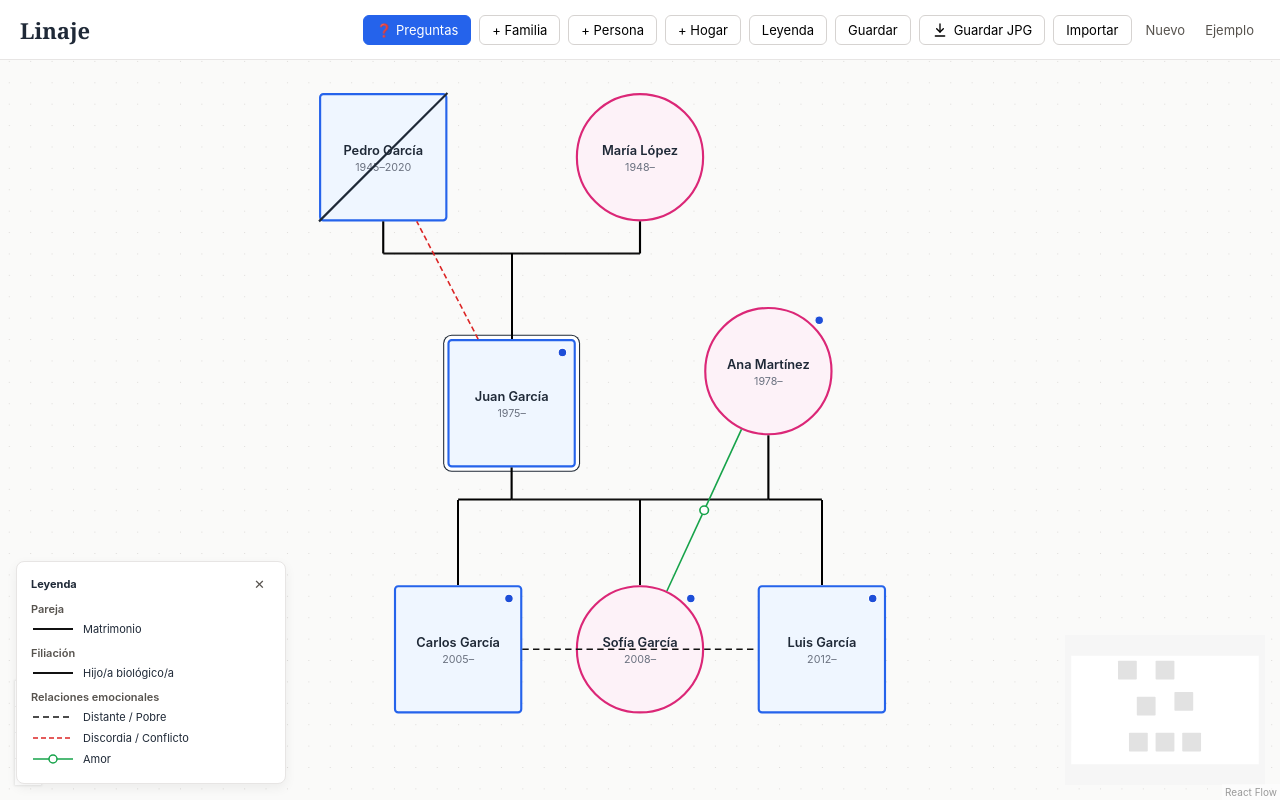
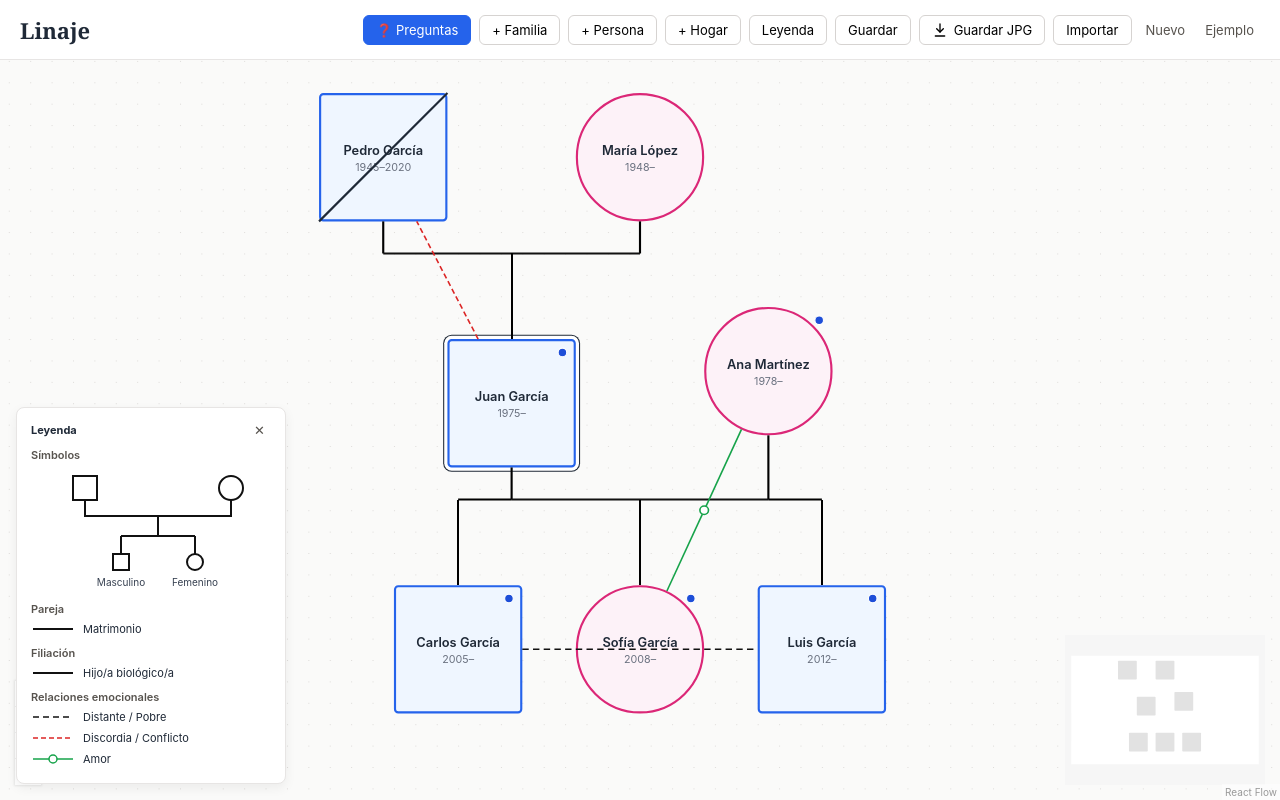
Before and after one commit to psjesusluis-coder/applinajez, a React (Vite) app in the folder Linaje/: page / in a window 1280 px wide. Built offline with nearby package versions, Linux system fonts and the light colour scheme.

Commit message:
Update App.jsx

```diff
--- a/Linaje/src/App.jsx
+++ b/Linaje/src/App.jsx
@@ -731,45 +731,54 @@ async function composeWithLegend(flowUrl, rows) {
   const by = img.height + pad;
   frame(bx, by, boxW, symH, 'Símbolos del genograma');
 
+  // Mismo diseño que la sección Símbolos de la leyenda (236 x 128 px, centrado en el recuadro)
   const X = (v) => bx + v * s;
   const Y = (v) => by + v * s;
-
-  ctx.strokeStyle = '#000000';
+  const SX = (x) => X(72 + x);
+  const SY = (y) => Y(50 + y);
+
+  ctx.strokeStyle = '#111111';
+  ctx.fillStyle = '#ffffff';
   ctx.lineWidth = 2 * s;
 
-  ctx.strokeRect(X(70), Y(70), 30 * s, 30 * s);
+  // Cuadrado (hombre) y círculo (mujer) de la pareja
+  ctx.strokeRect(SX(42), SY(10), 24 * s, 24 * s);
   ctx.beginPath();
-  ctx.arc(X(290), Y(85), 15 * s, 0, Math.PI * 2);
+  ctx.arc(SX(200), SY(22), 12 * s, 0, Math.PI * 2);
   ctx.stroke();
+
+  // Línea de unión: baja del cuadrado, cruza y sube al círculo
   ctx.beginPath();
-  ctx.moveTo(X(85), Y(100));
-  ctx.lineTo(X(85), Y(125));
-  ctx.lineTo(X(290), Y(125));
-  ctx.lineTo(X(290), Y(100));
+  ctx.moveTo(SX(54), SY(34));
+  ctx.lineTo(SX(54), SY(50));
+  ctx.lineTo(SX(200), SY(50));
+  ctx.lineTo(SX(200), SY(34));
   ctx.stroke();
 
+  // Bajada central, barra de hijos y bajadas a cada hijo
   ctx.beginPath();
-  ctx.moveTo(X(187), Y(125));
-  ctx.lineTo(X(187), Y(145));
-  ctx.moveTo(X(150), Y(145));
-  ctx.lineTo(X(230), Y(145));
-  ctx.moveTo(X(150), Y(145));
-  ctx.lineTo(X(150), Y(172));
-  ctx.moveTo(X(230), Y(145));
-  ctx.lineTo(X(230), Y(172));
+  ctx.moveTo(SX(127), SY(50));
+  ctx.lineTo(SX(127), SY(70));
+  ctx.moveTo(SX(90), SY(70));
+  ctx.lineTo(SX(164), SY(70));
+  ctx.moveTo(SX(90), SY(70));
+  ctx.lineTo(SX(90), SY(88));
+  ctx.moveTo(SX(164), SY(70));
+  ctx.lineTo(SX(164), SY(88));
   ctx.stroke();
 
-  ctx.strokeRect(X(142), Y(172), 16 * s, 16 * s);
+  // Hijo (cuadrado) e hija (círculo)
+  ctx.strokeRect(SX(82), SY(88), 16 * s, 16 * s);
   ctx.beginPath();
-  ctx.arc(X(230), Y(180), 8 * s, 0, Math.PI * 2);
+  ctx.arc(SX(164), SY(96), 8 * s, 0, Math.PI * 2);
   ctx.stroke();
 
   ctx.fillStyle = '#374151';
-  ctx.font = font(11);
+  ctx.font = font(10);
   ctx.textAlign = 'center';
   ctx.textBaseline = 'top';
-  ctx.fillText('Masculino', X(150), Y(196));
-  ctx.fillText('Femenino', X(230), Y(196));
+  ctx.fillText('Masculino', SX(90), SY(120));
+  ctx.fillText('Femenino', SX(164), SY(120));
   ctx.textAlign = 'left';
 
   const ry = by + symH + pad;
@@ -793,7 +802,6 @@ async function composeWithLegend(flowUrl, rows) {
 
     ctx.lineWidth = 1.5 * s;
 
-    // Casa de convivencia
     if (d.house) {
       ctx.fillStyle = '#ffffff';
       ctx.beginPath();
@@ -807,7 +815,6 @@ async function composeWithLegend(flowUrl, rows) {
       ctx.stroke();
     }
 
-    // Barras de separación
     const slashCount = d.slashes ?? (d.deco === 'slash' ? 1 : d.deco === 'slash2' ? 2 : 0);
     const slashBase = d.house ? xm + 12 * s : xm;
     for (let k = 0; k < slashCount; k++) {
@@ -818,7 +825,6 @@ async function composeWithLegend(flowUrl, rows) {
       ctx.stroke();
     }
 
-    // Viudez (X)
     if (d.deco === 'cross') {
       ctx.beginPath();
       ctx.moveTo(xm - 6 * s, ly - 6 * s);
@@ -1161,14 +1167,12 @@ function Segment({ def, x1, y1, x2, y2 }) {
       <path key={key()} d={line(P(t - 4, -6), P(t + 4, 6))} fill="none" stroke={def.color} strokeWidth={1.5} />
     );
 
-  // Barras de separación (relaciones de pareja)
   const slashCount = def.slashes ?? 0;
   const slashBase = def.house ? m + 12 : m;
   for (let i = 0; i < slashCount; i++) {
     slashAt(slashBase + (i - (slashCount - 1) / 2) * 6);
   }
 
-  // Casa de convivencia
   if (def.house) {
     const [cx, cy] = P(m);
     parts.push(
@@ -1360,7 +1364,6 @@ function Drawings({ graph }) {
   const out = [];
   const parentLine = {};
 
-  // 1. Pareja: las bajadas son siempre negras y sólidas; la barra lleva el tipo de relación
   graph.links.forEach((l) => {
     if (l.type !== 'pareja') return;
     const A = byId[l.a];
@@ -1383,7 +1386,6 @@ function Drawings({ graph }) {
     parentLine[pairKey(l.a, l.b)] = { xL: L.cx, xR: R.cx, y: yU, def };
   });
 
-  // 2. Relaciones emocionales: diagonal de individuo a individuo
   graph.links.forEach((l) => {
     if (l.type !== 'emocion') return;
     const A = byId[l.a];
@@ -1394,7 +1396,6 @@ function Drawings({ graph }) {
     out.push(<Segment key={`e${l.id}`} def={EMOCION[l.kind] ?? EMOCION.indiferente} {...s} />);
   });
 
-  // 3. Hijos: solo verticales que bajan desde la línea de los padres
   const fam = {};
   for (const l of graph.links) {
     if (l.type !== 'filiacion') continue;
@@ -1432,7 +1433,6 @@ function Drawings({ graph }) {
     const dashed = [];
 
     if (f.type === 'pair') {
-      // Extensión de la línea de los padres si algún hijo queda fuera de su largo
       const cxs = kids.map(([, c]) => c.cx);
       const xmin = Math.min(...cxs);
       const xmax = Math.max(...cxs);
@@ -1703,6 +1703,31 @@ function HouseholdEditor({
   );
 }
 
+// Símbolos básicos, con el mismo diseño de la guía: pareja, hijos y etiquetas Masculino/Femenino
+function SymbolsLegend() {
+  const stroke = '#111111';
+  return (
+    <div>
+      <div className="legend-title">Símbolos</div>
+      <svg width="236" height="128" viewBox="0 0 236 128" style={{ display: 'block', margin: '4px 0 8px' }}>
+        <rect x="42" y="10" width="24" height="24" fill="#ffffff" stroke={stroke} strokeWidth="2" />
+        <circle cx="200" cy="22" r="12" fill="#ffffff" stroke={stroke} strokeWidth="2" />
+        <path d="M 54 34 L 54 50 L 200 50 L 200 34" fill="none" stroke={stroke} strokeWidth="2" />
+        <path
+          d="M 127 50 L 127 70 M 90 70 L 164 70 M 90 70 L 90 88 M 164 70 L 164 88"
+          fill="none"
+          stroke={stroke}
+          strokeWidth="2"
+        />
+        <rect x="82" y="88" width="16" height="16" fill="#ffffff" stroke={stroke} strokeWidth="2" />
+        <circle cx="164" cy="96" r="8" fill="#ffffff" stroke={stroke} strokeWidth="2" />
+        <text x="90" y="120" fontSize="10" textAnchor="middle" fill="#374151">Masculino</text>
+        <text x="164" y="120" fontSize="10" textAnchor="middle" fill="#374151">Femenino</text>
+      </svg>
+    </div>
+  );
+}
+
 function Legend({ graph, onClose }) {
   const used = new Set(graph.links.map((l) => l.kind));
   return (
@@ -1711,6 +1736,9 @@ function Legend({ graph, onClose }) {
         <strong>Leyenda</strong>
         <button className="ghost" onClick={onClose} aria-label="Ocultar">✕</button>
       </div>
+
+      <SymbolsLegend />
+
       {graph.links.length === 0 && <p className="hint">Aún no hay relaciones.</p>}
       {GROUPS.map((gr) => {
         const items = Object.entries(gr.defs).filter(([k]) => used.has(k));
```
